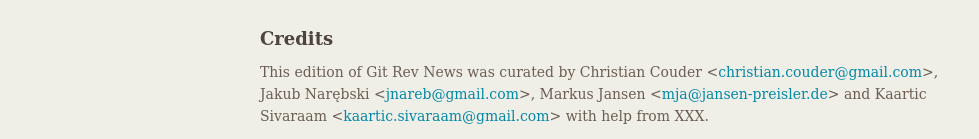
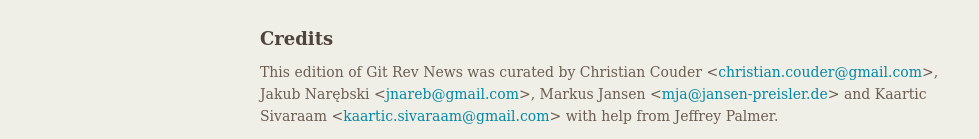
Before and after one commit to git/git.github.io, a Jekyll site: the page built from rev_news/drafts/edition-76.md, in a window 1280 px wide. Shown: the part 765-904 px from the top of the page, without its empty margins (149-1128 px from the left). Built offline with Jekyll 4.4.1, drawn with Linux system fonts in a browser that asks for light colours.

Commit message:
rn-76: add Jeffrey Palmer among the helpers

```diff
--- a/rev_news/drafts/edition-76.md
+++ b/rev_news/drafts/edition-76.md
@@ -85,4 +85,4 @@
 Jakub Narębski &lt;<jnareb@gmail.com>&gt;,
 Markus Jansen &lt;<mja@jansen-preisler.de>&gt; and
 Kaartic Sivaraam &lt;<kaartic.sivaraam@gmail.com>&gt;
-with help from XXX.
+with help from Jeffrey Palmer.
```
